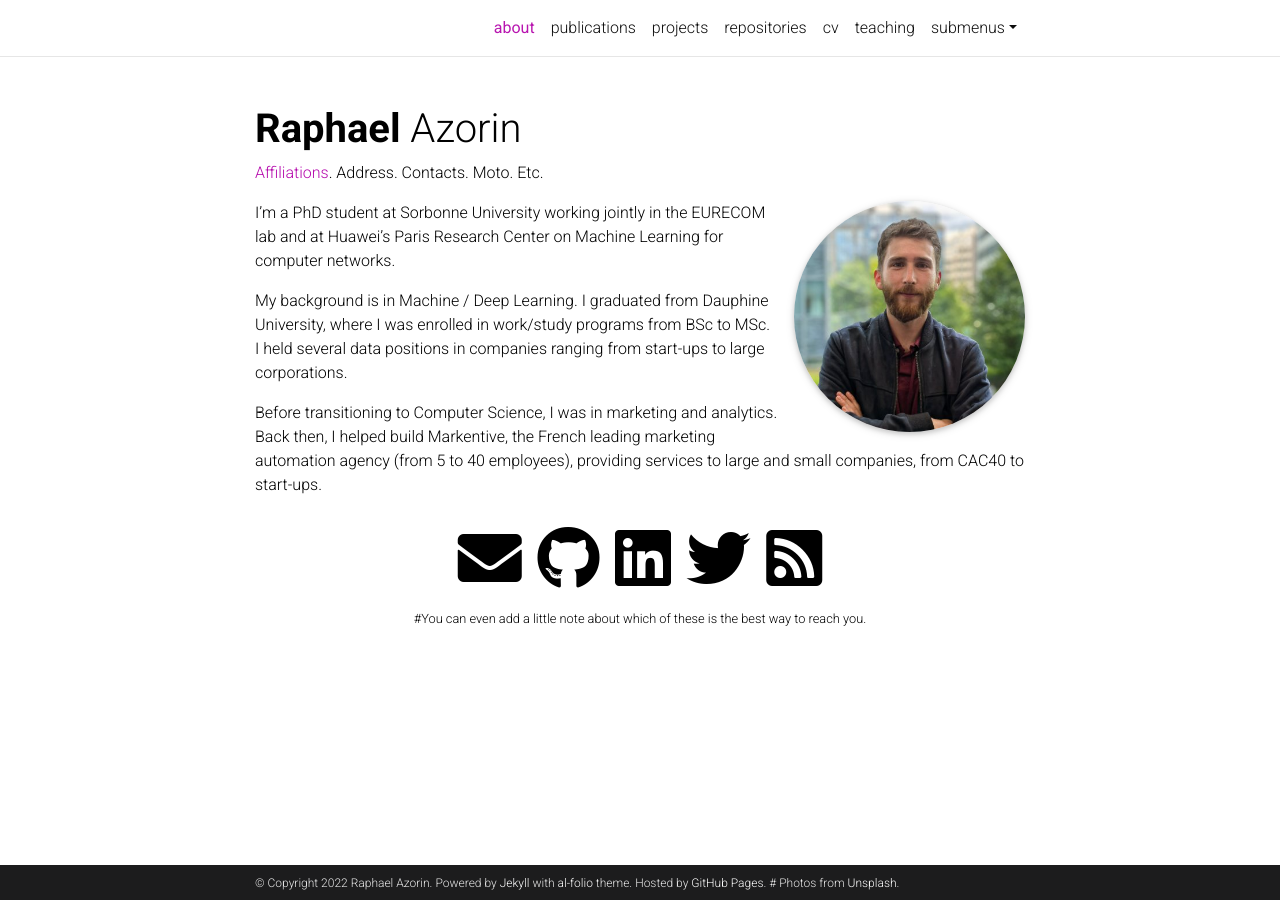
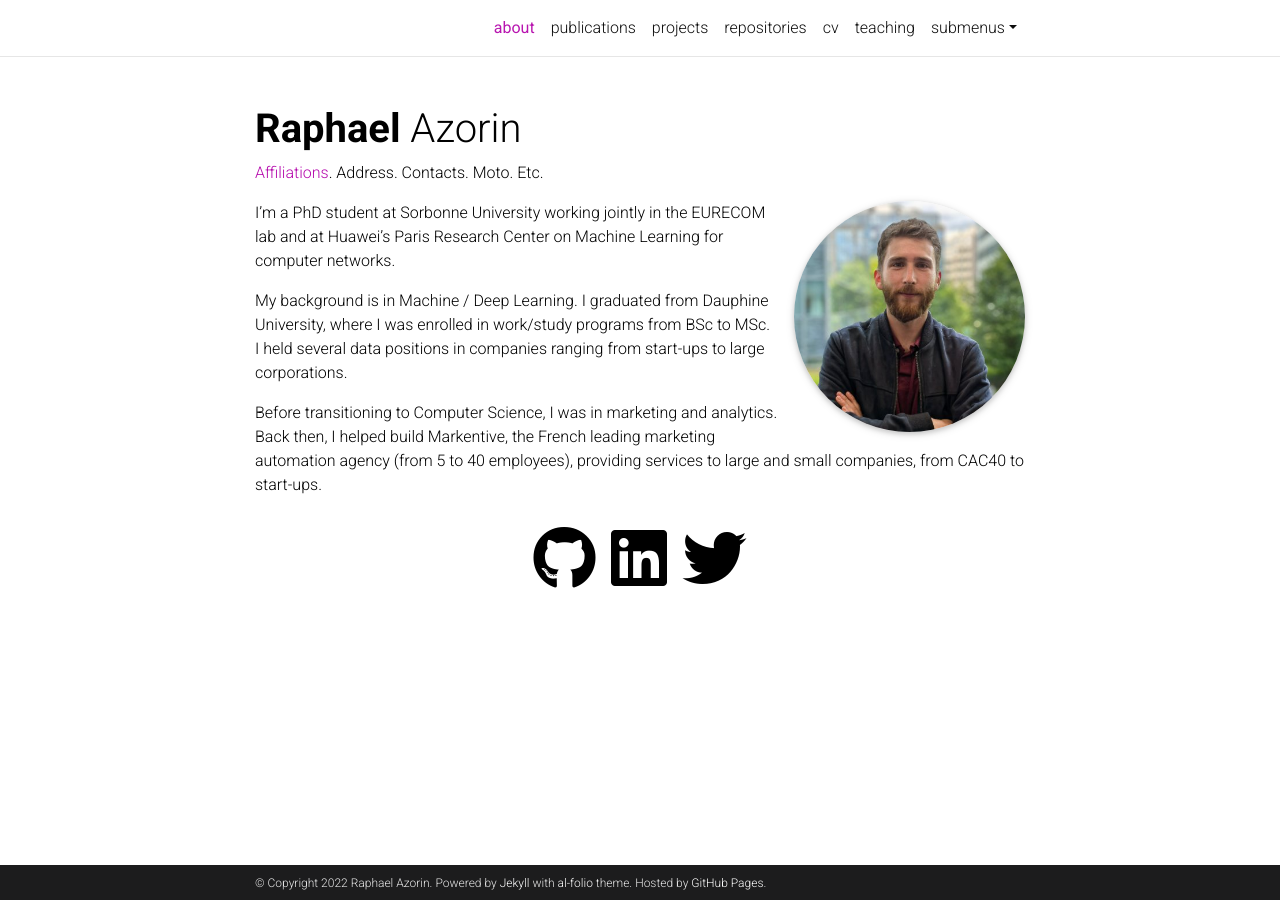
Before and after one commit to Raphaaal/raphaaal.github.io, a Jekyll site: the page built from _pages/about.md, in a window 1280 px wide. Built offline with Jekyll 4.4.1, drawn with Linux system fonts in a browser that asks for light colours; full-size pictures stand in for the smaller copies a plugin makes; comment, search, counter and statistics services are not loaded; a style sheet for code colours, icons or effects is not loaded; some of the changed lines change nothing that is shown.

Commit message:
Edit config file

```diff
--- a/_config.yml
+++ b/_config.yml
@@ -6,17 +6,16 @@
 first_name: Raphael
 middle_name:
 last_name: Azorin
-email: you@example.com
+email:
 description: > # the ">" symbol means to ignore newlines until "footer_text:"
   A simple, whitespace theme for academics. Based on [*folio](https://github.com/bogoli/-folio) design.
 footer_text: >
   Powered by <a href="https://jekyllrb.com/" target="_blank">Jekyll</a> with <a href="https://github.com/alshedivat/al-folio">al-folio</a> theme.
   Hosted by <a href="https://pages.github.com/" target="_blank">GitHub Pages</a>.
-  # Photos from <a href="https://unsplash.com" target="_blank">Unsplash</a>.
 keywords: # add your own keywords or leave empty
 
 lang: en # the language of your site (for example: en, fr, cn, ru, etc.)
-icon: ⚛️  # the emoji used as the favicon (alternatively, provide image name in /assets/img/)
+icon: # the emoji used as the favicon (alternatively, provide image name in /assets/img/)
 
 url: https://raphaaal.github.io # the base hostname & protocol for your site
 baseurl: # the subpath of your site, e.g. /blog/
@@ -41,7 +40,7 @@
 # will use title and url fields
 # Take a look to https://github.com/jekyll/jekyll-feed for more customization
 
-rss_icon: true
+rss_icon: false
 
 # -----------------------------------------------------------------------------
 # Layout
@@ -97,7 +96,6 @@
 discord_id: # your discord id (18-digit unique numerical identifier)
 
 contact_note: >
-   #You can even add a little note about which of these is the best way to reach you.
 
 # -----------------------------------------------------------------------------
 # Analytics and search engine verification
@@ -137,15 +135,15 @@
 # Collections
 # -----------------------------------------------------------------------------
 
-collections:
-  news:
-    defaults:
-      layout: post
-    output: true
-    permalink: /news/:path/
-  projects:
-    output: true
-    permalink: /projects/:path/
+#collections:
+#  news:
+#    defaults:
+#      layout: post
+#    output: false
+#    permalink: /news/:path/
+#  projects:
+#    output: false
+#    permalink: /projects/:path/
 
 news_scrollable: true # adds a vertical scroll bar if there are more than 3 news items
 news_limit: 5 # leave blank to include all the news in the `_news` folder
@@ -233,8 +231,8 @@
 
 scholar:
 
-  last_name: [Einstein]
-  first_name: [Albert, A.]
+  last_name: [Azorin]
+  first_name: [Raphael]
 
   style: apa
   locale: en
```
